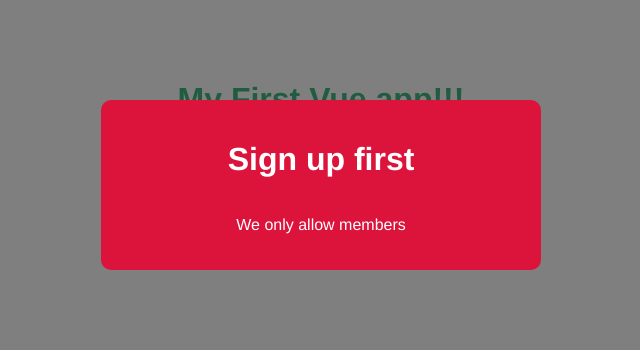
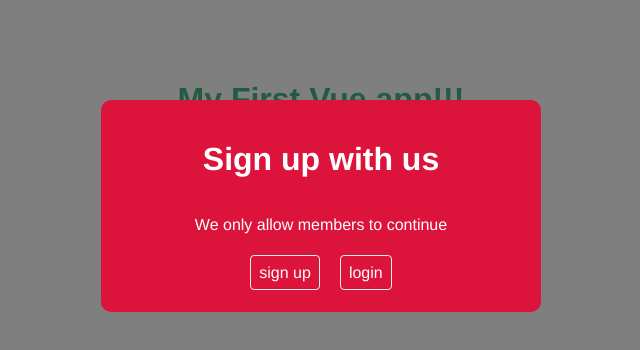
Before and after one commit to yoomster/modal-project, a Vue app: page / in a window 1280 px wide. Both pictures are taken after a click on the button "open modal". Shown: the top 350 px of the page, without its empty margins (319-959 px from the left). Built offline with nearby package versions, Linux system fonts and the light colour scheme.

Commit message:
practising with slots - costume templates

```diff
--- a/src/App.vue
+++ b/src/App.vue
@@ -7,7 +7,14 @@
   <br />
 
   <div v-if="showModal">
-    <Modal :header="header" :text="text" theme="sale" @close="toggleModal" />
+    <Modal theme="sale" @close="toggleModal">
+      <template v-slot:links>
+        <a href="#">sign up</a>
+        <a href="#">login</a>
+      </template>
+      <h1>Sign up with us</h1>
+      <p>We only allow members to continue</p>
+    </Modal>
   </div>
   <button @click="toggleModal">open modal</button>
 </template>
--- a/src/components/Modal.vue
+++ b/src/components/Modal.vue
@@ -1,15 +1,17 @@
 <template>
-  <div class="backdrop" @click="closeModal">
+  <div class="backdrop" @click.self="closeModal">
     <div class="modal" :class="{ sale: theme === 'sale' }">
-      <h1>{{ header }}</h1>
-      <p>{{ text }}</p>
+      <slot>This only shows if no content is given into slot</slot>
+      <div class="actions">
+        <slot name="links"></slot>
+      </div>
     </div>
   </div>
 </template>
 
 <script>
 export default {
-  props: ["header", "text", "theme"],
+  props: ["theme"],
   methods: {
     closeModal() {
       this.$emit("close");
@@ -18,7 +20,7 @@
 };
 </script>
 
-<style scoped>
+<style>
 .modal {
   width: 400px;
   padding: 20px;
@@ -38,11 +40,21 @@
   border: none;
   padding: 0;
 }
-
 .modal p {
   font-style: normal;
 }
-
+.modal .actions {
+  text-align: center;
+  margin: 30px 0 10px 0;
+}
+.modal .actions a {
+  color: #333;
+  padding: 8px;
+  border: 1px solid #eee;
+  border-radius: 4px;
+  text-decoration: none;
+  margin: 10px;
+}
 .modal.sale {
   background: crimson;
   color: white;
@@ -50,4 +62,10 @@
 .modal.sale h1 {
   color: white;
 }
+.modal.sale .actions {
+  color: white;
+}
+.modal.sale .actions a {
+  color: white;
+}
 </style>
```
